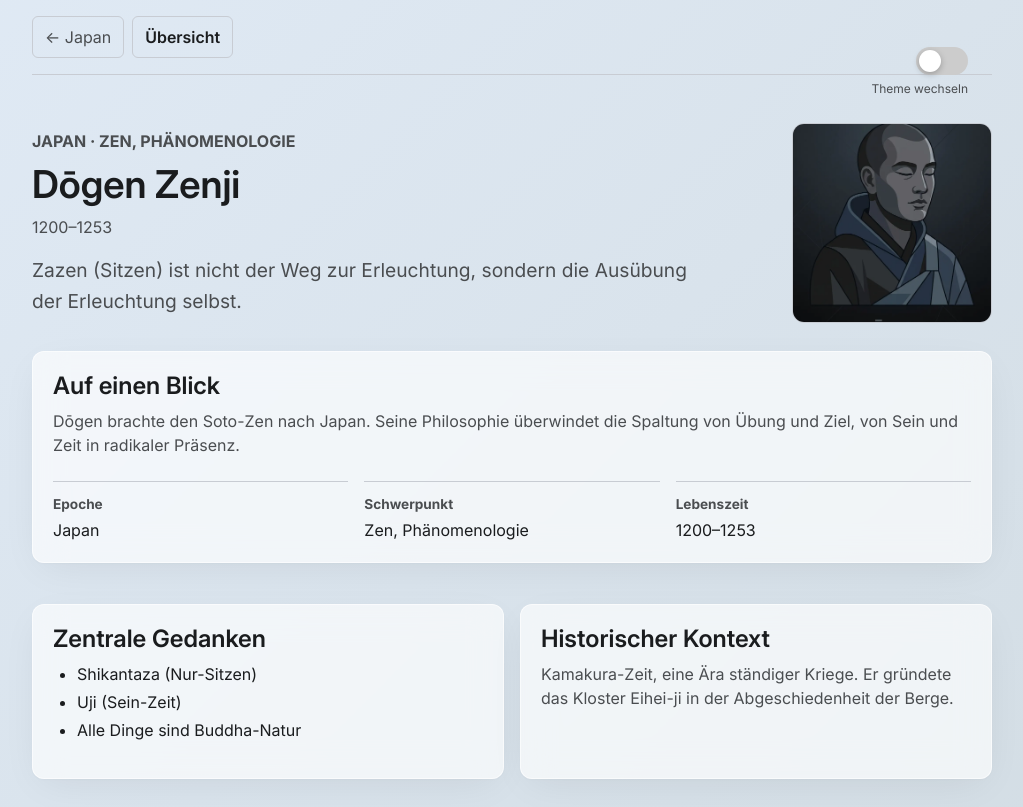
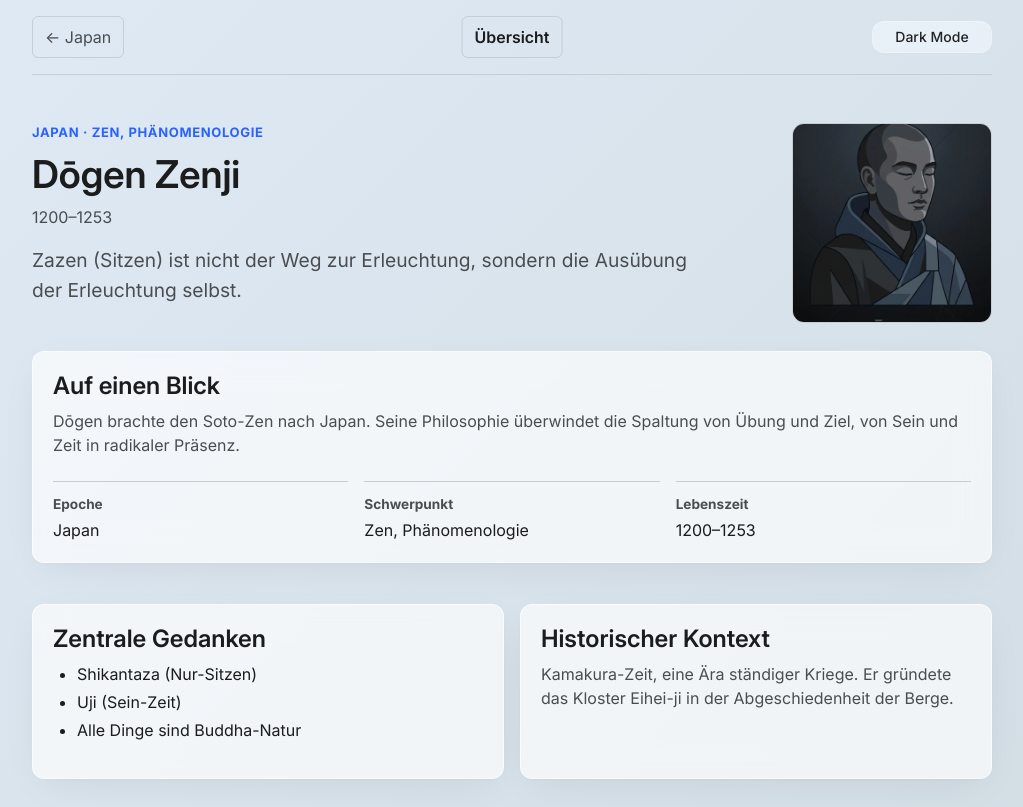
Before and after one commit to isma1973/Philosophiegeschichte, a website: page philosophen/dogen.html in a window 1280 px wide. Shown: the top 807 px of the page, without its empty margins (128-1151 px from the left). Drawn offline with Linux system fonts and the light colour scheme.

Commit message:
feat: add UI styles, theme script, and quiz page

```diff
--- a/assets/css/core.css
+++ b/assets/css/core.css
@@ -16,6 +16,7 @@
 html {
   scroll-behavior: smooth;
   scroll-padding-top: 100px; /* Verhindert, dass verlinkte Anker (z.B. in der Sidebar) zu weit oben unterm Rand oder einer Topbar kleben */
+  overflow-y: scroll;
 }
 
 html, body {
--- a/assets/css/custom.css
+++ b/assets/css/custom.css
@@ -393,7 +393,7 @@
 .profile-hero {
     display: grid;
     grid-template-columns: minmax(0, 1fr) 200px;
-    align-items: center;
+    align-items: start;
     gap: var(--space-6);
     padding: var(--space-7) 0 var(--space-3);
 }
@@ -402,7 +402,6 @@
     margin: var(--space-2) 0;
 }
 
-.profile-kicker,
 .profile-years {
     color: var(--text-light);
 }
@@ -411,6 +410,9 @@
     margin: 0;
     font-weight: 700;
     text-transform: uppercase;
+    color: var(--accent);
+    font-size: 13px;
+    letter-spacing: 0.05em;
 }
 
 .profile-years {
@@ -947,3 +949,13 @@ h1.topbar-brand.index-topbar-title {
     cursor: pointer;
     font-size: 0.9rem;
 }
+
+.epoch-toolbar {
+    position: relative;
+}
+
+.epoch-toolbar .epoch-nav-home {
+    position: absolute;
+    left: 50%;
+    transform: translateX(-50%);
+}
--- a/assets/css/ui-kit.css
+++ b/assets/css/ui-kit.css
@@ -106,62 +106,63 @@ input:focus {
 --------------------------------------------------- */
 
 .ios-switch {
-  position: fixed;
-  top: 24px;
-  right: 24px;
-  display: inline-block;
-  width: 52px;
-  height: 28px;
+  display: inline-flex;
+  align-items: center;
+  justify-content: center;
+  width: 120px;
+  padding: 8px 16px;
   cursor: pointer;
-  z-index: 9999;
+  border-radius: var(--radius-md);
+  border: 1px solid rgba(255,255,255,0.25);
+  background: rgba(255,255,255,0.45);
+  -webkit-backdrop-filter: blur(12px) saturate(180%);
+  backdrop-filter: blur(12px) saturate(180%);
+  transition: all 0.3s ease;
+  font-size: 14px;
+  font-weight: 500;
+  color: #222;
+}
+
+body.dark-mode .ios-switch {
+  background: rgba(20,20,20,0.45);
+  border: 1px solid rgba(255,255,255,0.15);
+  color: #eee;
+}
+
+.ios-switch:hover {
+  transform: translateY(-2px);
 }
 
 .ios-switch::after {
-  content: "Theme wechseln";
-  position: absolute;
-  top: 100%;
-  right: 0;
-  margin-top: 8px;
-  white-space: nowrap;
-  font-size: 12px;
-  color: var(--text-light);
-  line-height: 1;
-  pointer-events: none;
+  display: none !important;
 }
 
 .ios-switch input {
   opacity: 0;
   width: 0;
   height: 0;
+  position: absolute;
 }
 
 .ios-switch .slider {
-  position: absolute;
-  inset: 0;
-  background: #ccc;
-  border-radius: 34px;
-  transition: 0.3s ease;
+  display: flex;
+  align-items: center;
+  justify-content: center;
+  width: 100%;
+  height: 100%;
+  line-height: 1;
 }
 
 .ios-switch .slider::before {
-  content: "";
-  position: absolute;
-  height: 22px;
-  width: 22px;
-  left: 3px;
-  bottom: 3px;
-  background: white;
-  border-radius: 50%;
-  transition: 0.3s ease;
-  box-shadow: 0 2px 6px rgba(0,0,0,0.25);
+  content: "Dark Mode";
 }
 
 .ios-switch input:checked + .slider {
-  background: var(--accent);
+  background: transparent;
 }
 
 .ios-switch input:checked + .slider::before {
-  transform: translateX(24px);
+  content: "Light Mode";
 }
 
 /* ---------- Fade Animation ---------- */
--- a/assets/js/theme.js
+++ b/assets/js/theme.js
@@ -7,11 +7,7 @@ document.body.classList.toggle("dark-mode", isDarkMode);
 if (toggle) {
     toggle.checked = isDarkMode;
 
-    // Set custom hover hint (tooltip) on the label for all pages
-    if (toggle.parentElement && toggle.parentElement.tagName === 'LABEL') {
-        toggle.parentElement.setAttribute("data-tooltip", "true");
-        toggle.parentElement.setAttribute("data-tooltip-text", "Hell / Dunkel Modus");
-    }
+    // No custom tooltip needed as it is a text button now
 
     // Wechseln
     toggle.addEventListener("change", () => {
```
Also changed, not shown: quiz.html (+1 -1 lines).
